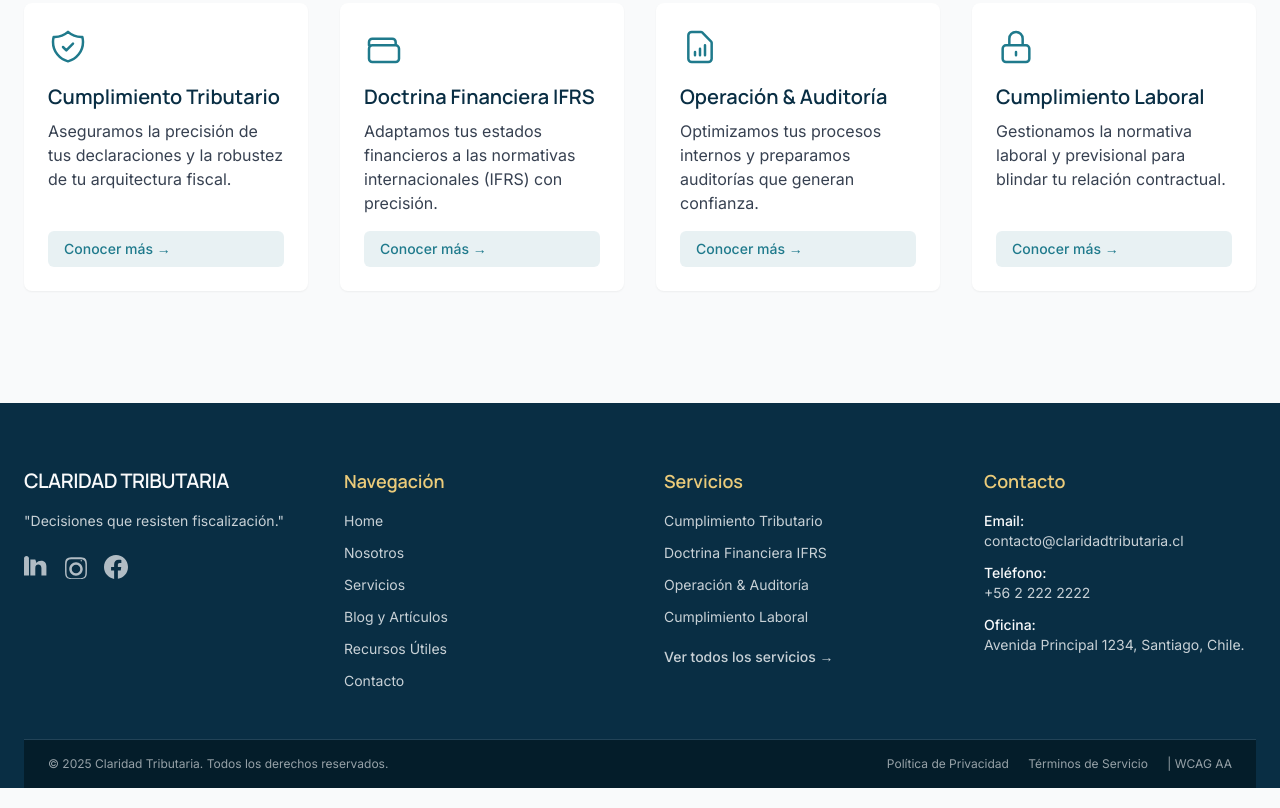
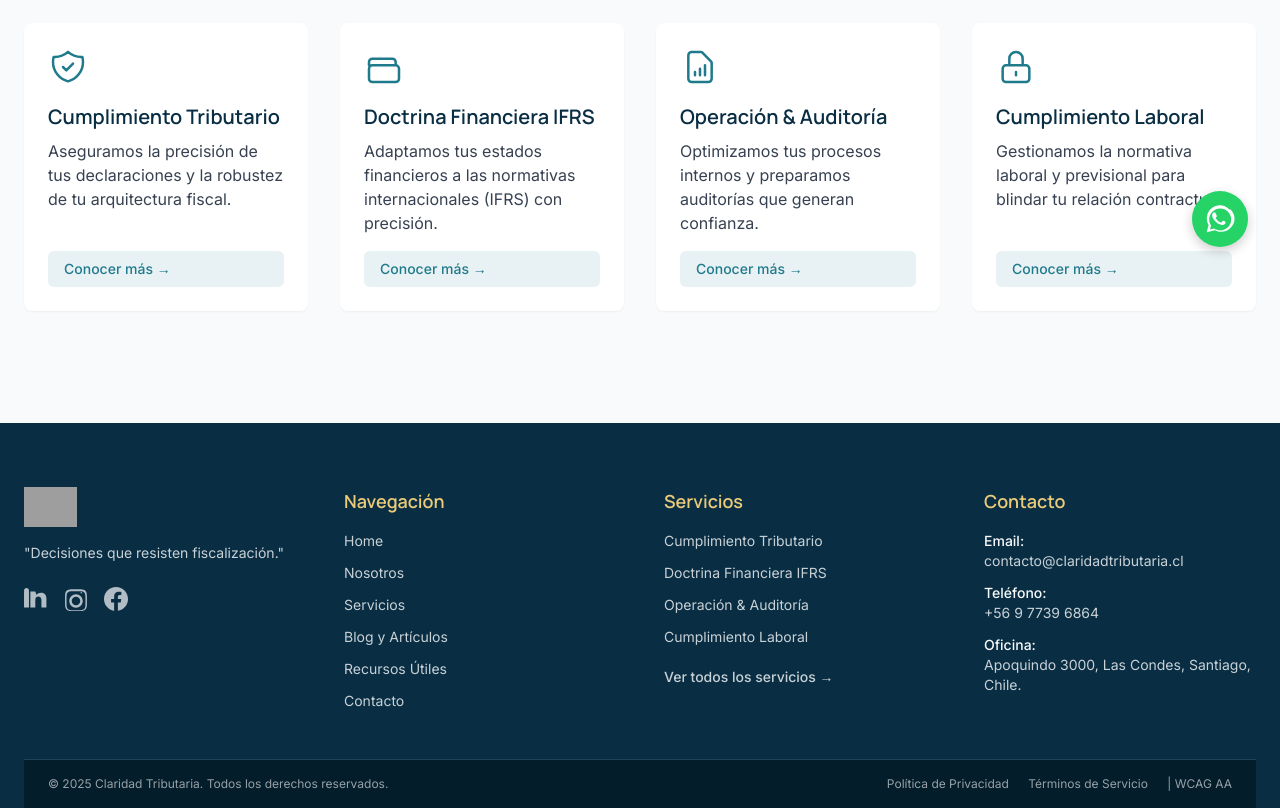
Before and after one commit to cpobleteDevCL/claridad-tributaria-frontend, a plain HTML site: page servicios.html in a window 1280 px wide. Shown: the part 521-1329 px from the top of the page. Drawn offline with nearby package versions, Linux system fonts and the light colour scheme; grey boxes are pictures that could not be loaded.

Commit message:
feat(servicios): Actualiza página y añade asset de logo transparente

```diff
--- a/servicios.html
+++ b/servicios.html
@@ -37,13 +37,36 @@
       html {
           scroll-behavior: smooth;
       }
+
+      /* KRONOS - INICIO AÑADIDO: Estilos Botón Flotante WhatsApp */
+      .whatsapp-fab {
+          position: fixed;
+          bottom: 2rem;
+          right: 2rem;
+          background-color: #25D366; /* Color oficial WhatsApp */
+          color: white;
+          padding: 0.75rem; /* 12px */
+          border-radius: 50%;
+          box-shadow: 0 4px 12px rgba(0, 0, 0, 0.2);
+          z-index: 100; /* Z-index alto para flotar sobre todo */
+          transition: transform 0.2s ease-in-out, box-shadow 0.2s ease-in-out;
+      }
+      .whatsapp-fab:hover {
+          transform: scale(1.1);
+          box-shadow: 0 8px 16px rgba(0, 0, 0, 0.3);
+      }
+      /* KRONOS - FIN AÑADIDO */
     </style>
 </head>
 <body class="bg-blanco-neutro font-sans">
 
     <header id="main-header" class="sticky top-0 z-50 w-full bg-azul-profundo/95 backdrop-blur-sm shadow-md transition-all duration-300">
         <nav class="container mx-auto max-w-7xl px-6 py-4 flex items-center justify-between">
-             <a href="index.html" class="font-display font-semibold text-xl tracking-tight text-blanco-neutro hover:text-dorado-palido transition-colors">CLARIDAD TRIBUTARIA</a>
+
+             <a href="index.html" class="block" aria-label="Ir al inicio de Claridad Tributaria">
+                <img src="assets/img/logo-ct-transparente-claro.png" alt="Logo Claridad Tributaria" class="h-12 w-auto">
+            </a>
+
             <ul class="hidden md:flex items-center space-x-8">
                  <li><a href="index.html" class="text-blanco-neutro/80 hover:text-blanco-neutro transition-colors text-sm font-medium">Home</a></li>
                 <li><a href="nosotros.html" class="text-blanco-neutro/80 hover:text-blanco-neutro transition-colors text-sm font-medium">Nosotros</a></li>
@@ -116,12 +139,17 @@
         <div class="container mx-auto max-w-7xl px-6">
             <div class="grid grid-cols-1 md:grid-cols-2 lg:grid-cols-4 gap-12 pb-12 border-b border-blanco-neutro/10">
                 <div class="space-y-4">
-                     <a href="index.html" class="font-display font-semibold text-xl tracking-tight text-blanco-neutro hover:text-dorado-palido transition-colors">CLARIDAD TRIBUTARIA</a>
+
+                     <a href="index.html" class="block" aria-label="Ir al inicio de Claridad Tributaria">
+                        <img src="assets/img/logo-ct-transparente-claro.png" alt="Logo Claridad Tributaria" class="h-10 w-auto">
+                    </a>
+
                     <p class="text-sm text-blanco-neutro/80">"Decisiones que resisten fiscalización."</p>
+
                     <div class="flex space-x-4 pt-2">
-                        <a href="#" target="_blank" aria-label="LinkedIn" class="text-blanco-neutro/70 hover:text-turquesa-ejecutivo transition-colors"><svg xmlns="http://www.w3.org/2000/svg" class="h-6 w-6" viewBox="0 0 24 24" fill="currentColor"><path d="M4.98 3.5c0 1.381-1.11 2.5-2.48 2.5s-2.48-1.119-2.48-2.5c0-1.38 1.11-2.5 2.48-2.5s2.48 1.12 2.48 2.5zm0 17h-4.96v-16h4.96v16zm6.32-16h-4.96v16h4.96v-7.58c0-4.66 6.13-4.22 6.13 0v7.58h4.98v-9.15c0-6.9-7.85-6.6-9.87-3.41z"/></svg></a>
-                        <a href="#" target="_blank" aria-label="Instagram" class="text-blanco-neutro/70 hover:text-turquesa-ejecutivo transition-colors"><svg xmlns="http://www.w3.org/2000/svg" class="h-6 w-6" viewBox="0 0 24 24" fill="currentColor"><path d="M12 2.163c3.204 0 3.584.012 4.85.071 4.198.19 5.858 1.777 6.033 6.033.058 1.266.07 1.646.07 4.85s-.012 3.584-.071 4.85c-.19 4.198-1.777 5.858-6.033 6.033-1.266.058-1.646.07-4.85.07s-3.584-.012-4.85-.071c-4.198-.19-5.858-1.777-6.033-6.033-.058-1.266-.07-1.646-.07-4.85s.012-3.584.071-4.85c.19-4.198 1.777-5.858 6.033-6.033 1.266.058 1.646.07 4.85.07zm0 2.137c-3.197 0-3.57.012-4.814.071-3.23.155-4.437 1.488-4.59 4.59-.059 1.244-.071 1.617-.071 4.814s.012 3.57.071 4.814c.153 3.102 1.36 4.437 4.59 4.59 1.244.059 1.617.071 4.814.071s3.57-.012 4.814-.071c3.23-.153 4.437-1.488 4.59-4.59.059-1.244.071-1.617.071-4.814s-.012-3.57-.071-4.814c-.153-3.23-1.488-4.437-4.59-4.59-1.244-.059-1.617-.071-4.814-.071zm0 2.915c-3.702 0-6.75 3.048-6.75 6.75s3.048 6.75 6.75 6.75 6.75-3.048 6.75-6.75-3.048-6.75-6.75-6.75zm0 11c-2.33 0-4.25-1.92-4.25-4.25s1.92-4.25 4.25-4.25 4.25 1.92 4.25 4.25-1.92 4.25-4.25 4.25zM17.25 5c.414 0 .75.336.75.75s-.336.75-.75.75-.75-.336-.75-.75.336-.75.75-.75z"/></svg></a>
-                        <a href="#" target="_blank" aria-label="Facebook" class="text-blanco-neutro/70 hover:text-turquesa-ejecutivo transition-colors"><svg xmlns="http://www.w3.org/2000/svg" class="h-6 w-6" viewBox="0 0 24 24" fill="currentColor"><path d="M24 12.073c0-6.627-5.373-12-12-12s-12 5.373-12 12c0 5.99 4.388 10.954 10.125 11.854v-8.385H7.078v-3.469h3.047V9.43c0-3.007 1.792-4.669 4.533-4.669 1.312 0 2.686.234 2.686.234v2.953H15.83c-1.491 0-1.956.925-1.956 1.874v2.162h3.385l-.546 3.469h-2.839v8.385C19.612 23.027 24 18.063 24 12.073z"/></svg></a>
+                        <a href="https://www.linkedin.com/company/claridad-tributaria-spa" target="_blank" rel="noopener noreferrer" aria-label="LinkedIn" class="text-blanco-neutro/70 hover:text-turquesa-ejecutivo transition-colors"><svg xmlns="http://www.w3.org/2000/svg" class="h-6 w-6" viewBox="0 0 24 24" fill="currentColor"><path d="M4.98 3.5c0 1.381-1.11 2.5-2.48 2.5s-2.48-1.119-2.48-2.5c0-1.38 1.11-2.5 2.48-2.5s2.48 1.12 2.48 2.5zm0 17h-4.96v-16h4.96v16zm6.32-16h-4.96v16h4.96v-7.58c0-4.66 6.13-4.22 6.13 0v7.58h4.98v-9.15c0-6.9-7.85-6.6-9.87-3.41z"/></svg></a>
+                        <a href="https://www.instagram.com/claridad.tributaria" target="_blank" rel="noopener noreferrer" aria-label="Instagram" class="text-blanco-neutro/70 hover:text-turquesa-ejecutivo transition-colors"><svg xmlns="http://www.w3.org/2000/svg" class="h-6 w-6" viewBox="0 0 24 24" fill="currentColor"><path d="M12 2.163c3.204 0 3.584.012 4.85.071 4.198.19 5.858 1.777 6.033 6.033.058 1.266.07 1.646.07 4.85s-.012 3.584-.071 4.85c-.19 4.198-1.777 5.858-6.033 6.033-1.266.058-1.646.07-4.85.07s-3.584-.012-4.85-.071c-4.198-.19-5.858-1.777-6.033-6.033-.058-1.266-.07-1.646-.07-4.85s.012-3.584.071-4.85c.19-4.198 1.777-5.858 6.033-6.033 1.266.058 1.646.07 4.85.07zm0 2.137c-3.197 0-3.57.012-4.814.071-3.23.155-4.437 1.488-4.59 4.59-.059 1.244-.071 1.617-.071 4.814s.012 3.57.071 4.814c.153 3.102 1.36 4.437 4.59 4.59 1.244.059 1.617.071 4.814.071s3.57-.012 4.814-.071c3.23-.153 4.437-1.488 4.59-4.59.059-1.244.071-1.617.071-4.814s-.012-3.57-.071-4.814c-.153-3.23-1.488-4.437-4.59-4.59-1.244-.059-1.617-.071-4.814-.071zm0 2.915c-3.702 0-6.75 3.048-6.75 6.75s3.048 6.75 6.75 6.75 6.75-3.048 6.75-6.75-3.048-6.75-6.75-6.75zm0 11c-2.33 0-4.25-1.92-4.25-4.25s1.92-4.25 4.25-4.25 4.25 1.92 4.25 4.25-1.92 4.25-4.25 4.25zM17.25 5c.414 0 .75.336.75.75s-.336.75-.75.75-.75-.336-.75-.75.336-.75.75-.75z"/></svg></a>
+                        <a href="https://www.facebook.com/people/Claridad-Tributaria/61582074051442/" target="_blank" rel="noopener noreferrer" aria-label="Facebook" class="text-blanco-neutro/70 hover:text-turquesa-ejecutivo transition-colors"><svg xmlns="http://www.w3.org/2000/svg" class="h-6 w-6" viewBox="0 0 24 24" fill="currentColor"><path d="M24 12.073c0-6.627-5.373-12-12-12s-12 5.373-12 12c0 5.99 4.388 10.954 10.125 11.854v-8.385H7.078v-3.469h3.047V9.43c0-3.007 1.792-4.669 4.533-4.669 1.312 0 2.686.234 2.686.234v2.953H15.83c-1.491 0-1.956.925-1.956 1.874v2.162h3.385l-.546 3.469h-2.839v8.385C19.612 23.027 24 18.063 24 12.073z"/></svg></a>
                     </div>
                 </div>
                 <div>
@@ -145,12 +173,13 @@
                         <li><a href="servicios.html" class="text-blanco-neutro/80 hover:text-turquesa-ejecutivo transition-colors font-medium pt-2 block">Ver todos los servicios &rarr;</a></li>
                     </ul>
                 </div>
+
                  <div>
                     <h4 class="font-display font-semibold text-lg mb-4 text-dorado-palido">Contacto</h4>
                     <ul class="space-y-3 text-sm text-blanco-neutro/80">
                          <li><p class="font-medium text-blanco-neutro">Email:</p><a href="mailto:contacto@claridadtributaria.cl" class="hover:text-turquesa-ejecutivo transition-colors">contacto@claridadtributaria.cl</a></li>
-                         <li><p class="font-medium text-blanco-neutro">Teléfono:</p><a href="tel:+56222222222" class="hover:text-turquesa-ejecutivo transition-colors">+56 2 222 2222</a></li>
-                        <li><p class="font-medium text-blanco-neutro">Oficina:</p><address class="not-italic">Avenida Principal 1234, Santiago, Chile.</address></li>
+                         <li><p class="font-medium text-blanco-neutro">Teléfono:</p><a href="tel:+56977396864" class="hover:text-turquesa-ejecutivo transition-colors">+56 9 7739 6864</a></li>
+                        <li><p class="font-medium text-blanco-neutro">Oficina:</p><address class="not-italic">Apoquindo 3000, Las Condes, Santiago, Chile.</address></li>
                     </ul>
                 </div>
             </div>
@@ -167,6 +196,11 @@
         </div>
     </footer>
 
+    <a href="https://wa.me/56977396864" target="_blank" rel="noopener noreferrer" class="whatsapp-fab" aria-label="Contactar por WhatsApp">
+        <svg class="w-8 h-8" xmlns="http://www.w3.org/2000/svg" fill="currentColor" viewBox="0 0 24 24">
+            <path d="M19.11 4.93C17 2.81 14.57 1.7 12 1.7c-5.45 0-9.89 4.44-9.89 9.89 0 1.77.47 3.45 1.34 4.9L2 22l6.29-1.65c1.41.8 3.02 1.24 4.71 1.24h.01c5.45 0 9.89-4.44 9.89-9.89 0-2.57-1.11-4.99-2.92-6.81zM12 20.38c-1.5 0-2.91-.4-4.14-1.12l-.3-.18-3.07.8.82-3.01-.2-.31c-.8-1.27-1.21-2.73-1.21-4.24 0-4.54 3.7-8.24 8.24-8.24 2.2 0 4.27.86 5.82 2.42 1.56 1.56 2.42 3.63 2.42 5.82c-.01 4.54-3.7 8.24-8.24 8.24zm4.52-6.17c-.27-.13-1.62-.8-1.87-.89-.25-.09-.43-.13-.62.13-.19.26-.71.89-.87 1.08-.16.19-.32.21-.59.08-.27-.13-1.15-.42-2.19-1.35-.81-.72-1.36-1.61-1.52-1.87-.16-.26-.02-.4.11-.53.11-.11.25-.29.37-.43.12-.14.16-.23.25-.39.09-.16.04-.3-.02-.43-.06-.13-.62-1.49-.85-2.04-.23-.55-.46-.48-.62-.49-.16-.01-.34-.01-.51-.01s-.43.06-.66.31c-.23.25-.87.85-.87 2.07 0 1.22.89 2.4 1.01 2.56.12.16 1.76 2.68 4.27 3.75 2.51 1.06 2.51.71 2.96.68.45-.03 1.41-.58 1.61-1.14.2-.56.2-.9.14-1.04-.06-.14-.24-.22-.51-.35z"/>
+        </svg>
+    </a>
     <script>
         document.getElementById('current-year').textContent = new Date().getFullYear();
         document.addEventListener('DOMContentLoaded', () => {
```
Also changed, not shown: 1 other file.
